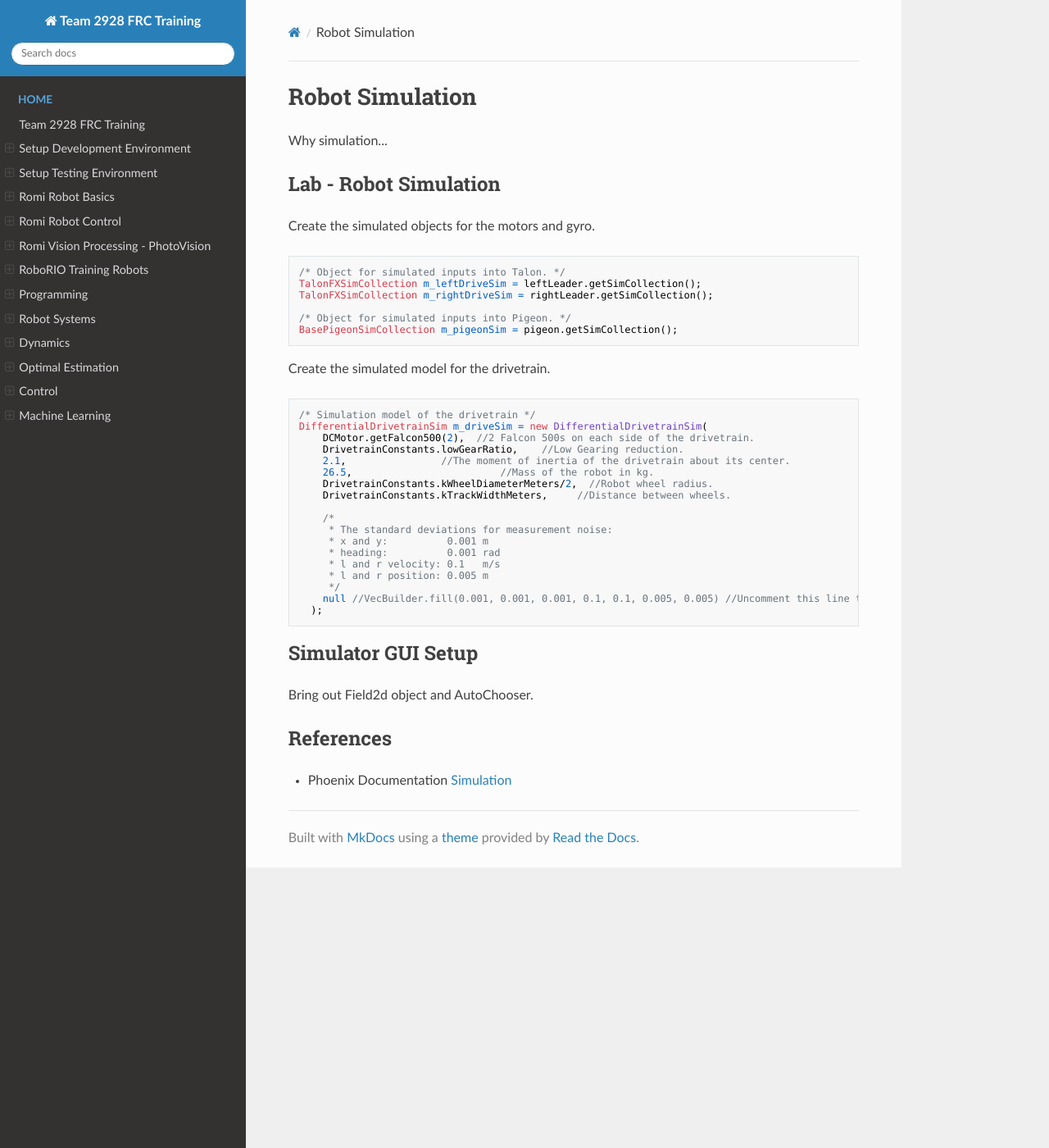
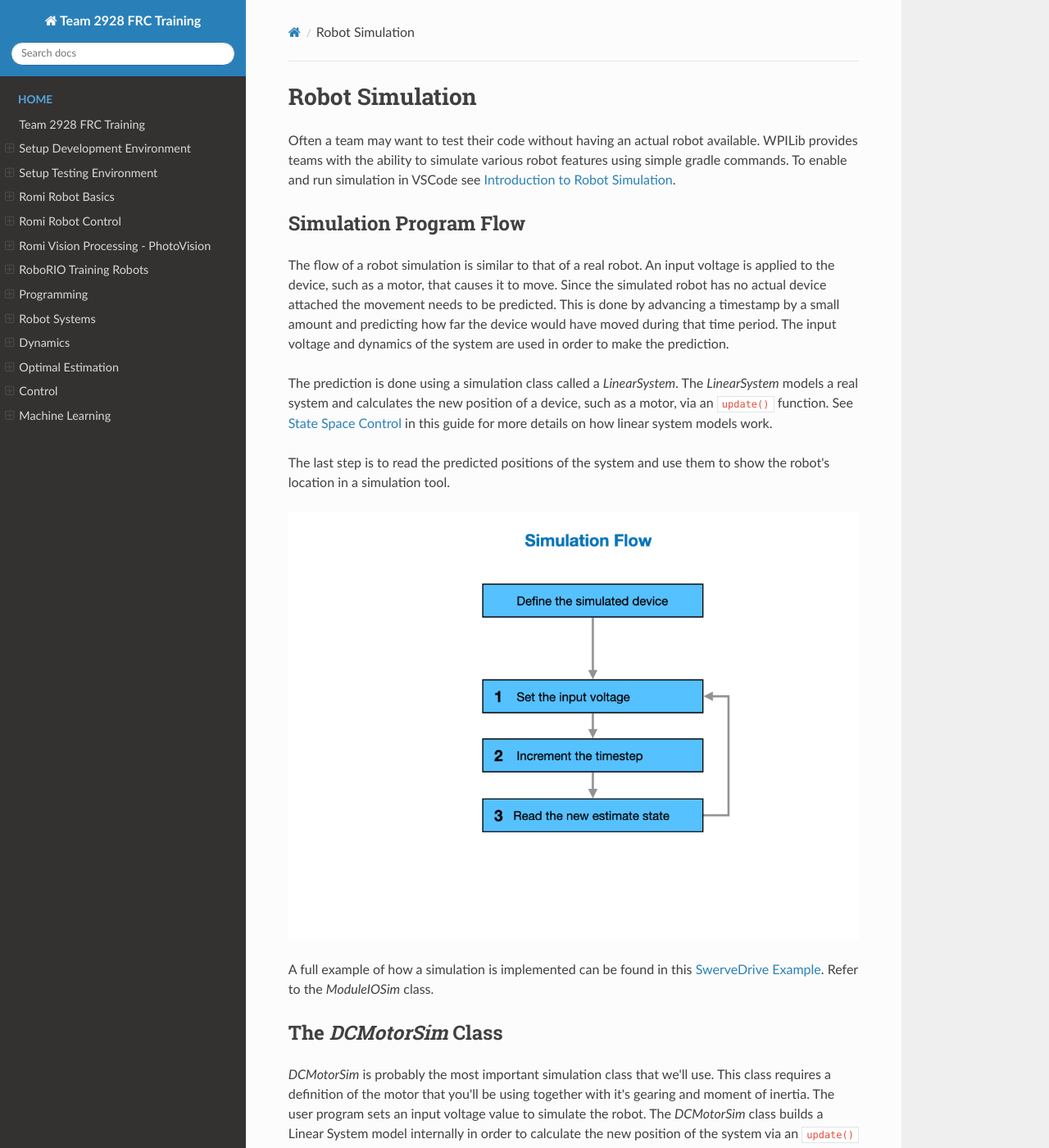
Before and after one commit to FRC-2928/FRC-Programmer-Training, an MkDocs documentation site: the page built from docs/RoboRIO/robiRIOSimulation.md, in a window 1280 px wide and 1400 px high. Shown: the whole window at 82% size. Built offline with MkDocs 1.6.1, drawn with Linux system fonts in a browser that asks for light colours; nearby versions of some CDN libraries; some of the changed text lies outside the part shown.

Commit message:
Added simulation

```diff
--- a/docs/RoboRIO/robiRIOSimulation.md
+++ b/docs/RoboRIO/robiRIOSimulation.md
@@ -1,42 +1,84 @@
 # Robot Simulation
-Why simulation...
+Often a team may want to test their code without having an actual robot available. WPILib provides teams with the ability to simulate various robot features using simple gradle commands. To enable and run simulation in VSCode see [Introduction to Robot Simulation](https://docs.wpilib.org/en/stable/docs/software/wpilib-tools/robot-simulation/introduction.html).
+
+## Simulation Program Flow
+The flow of a robot simulation is similar to that of a real robot.  An input voltage is applied to the device, such as a motor, that causes it to move.  Since the simulated robot has no actual device attached the movement needs to be predicted. This is done by advancing a timestamp by a small amount and predicting how far the device would have moved during that time period. The input voltage and dynamics of the system are used in order to make the prediction.
+
+The prediction is done using a simulation class called a *LinearSystem*. The *LinearSystem* models a real system and calculates the new position of a device, such as a motor, via an `update()` function. See [State Space Control](../Concepts/Control/stateSpaceControl.md) in this guide for more details on how linear system models work.
+
+The last step is to read the predicted positions of the system and use them to show the robot's location in a simulation tool.
+
+![Simulation Program Flow](../images/FRCSimulation/FRCSimulation.001.jpeg)
+
+A full example of how a simulation is implemented can be found in this [SwerveDrive Example](https://github.com/Mechanical-Advantage/AdvantageKit/tree/main/example_projects/advanced_swerve_drive/src/main).  Refer to the *ModuleIOSim* class.
+
+## The *DCMotorSim* Class
+*DCMotorSim* is probably the most important simulation class that we'll use.  This class requires a definition of the motor that you'll be using together with it's gearing and moment of inertia. The user program sets an input voltage value to simulate the robot.  The *DCMotorSim* class builds a Linear System model internally in order to calculate the new position of the system via an `update()` function. (see [State Space Control](../Concepts/Control/stateSpaceControl.md) in this guide).
+
+![DCMotorSim Class](../images/FRCSimulation/FRCSimulation.002.jpeg)
+
+There are a number of parameters that need to be supplied when defining a DCMotor, such as *Torque when stalled* or *Angular velocity under no load*. Fortunatelly, these are all provided for us in the Phoenix API.  Just select the motor that you're using and the number of motors in a gearbox (usually 1).  For example.
+
+	private DCMotorSim driveSim = new DCMotorSim(DCMotor.getFalcon500(1), 6.75, 0.025);
+
+The gearing and moment of inertia of the DC motor of the DC motor must also be provided.  These can be obtained from simulation examples. Use the ones shown above as a starting point.
+
+As the program runs the `setInputVoltage()` is usually called from the `simulationPeriodic()` loop of the subsystem, or from the `execute()` phase of a command, using:
+
+	driveSim.setInputVoltage(driveAppliedVolts);
+
+The Linear System model	is then updated to compute the new positions of the system.  This would again be done in the `simulationPeriodic()` loop every `0.02`seconds.
+
+	driveSim.update(0.02);
+
+Finally, the predicted positions of the system can be read and used to show the robot's location in a simulation tool.
+
+	drivePositionRad = driveSim.getAngularPositionRad();
 
 
-## Lab - Robot Simulation
-Create the simulated objects for the motors and gyro.
+<!-- ## Lab - Robot Simulation
+Create the simulated objects for the drive and turn motors of a swerve drive chassis.
 
-    /* Object for simulated inputs into Talon. */
-	TalonFXSimCollection m_leftDriveSim = leftLeader.getSimCollection();
-	TalonFXSimCollection m_rightDriveSim = rightLeader.getSimCollection();
+    private DCMotorSim driveSim = new DCMotorSim(DCMotor.getFalcon500Foc(1), 6.75, 0.025);
+	private DCMotorSim turnSim = new DCMotorSim(DCMotor.getFalcon500Foc(1), 150.0 / 7.0, 0.004);
 
-	/* Object for simulated inputs into Pigeon. */
-	BasePigeonSimCollection m_pigeonSim = pigeon.getSimCollection();
 
-Create the simulated model for the drivetrain.
+Create functions to set the voltages on the motors.
 
-    /* Simulation model of the drivetrain */
-	DifferentialDrivetrainSim m_driveSim = new DifferentialDrivetrainSim(
-		DCMotor.getFalcon500(2),  //2 Falcon 500s on each side of the drivetrain.
-		DrivetrainConstants.lowGearRatio,    //Low Gearing reduction.
-		2.1,                //The moment of inertia of the drivetrain about its center.
-		26.5,                         //Mass of the robot in kg.
-		DrivetrainConstants.kWheelDiameterMeters/2,  //Robot wheel radius.
-		DrivetrainConstants.kTrackWidthMeters,     //Distance between wheels.
+	public void setDriveVoltage(double volts) {
+		driveAppliedVolts = MathUtil.clamp(volts, -12.0, 12.0);
+		driveSim.setInputVoltage(driveAppliedVolts);
+	}
 
-		/*
-		 * The standard deviations for measurement noise:
-		 * x and y:          0.001 m
-		 * heading:          0.001 rad
-		 * l and r velocity: 0.1   m/s
-		 * l and r position: 0.005 m
-		 */
-		null //VecBuilder.fill(0.001, 0.001, 0.001, 0.1, 0.1, 0.005, 0.005) //Uncomment this line to add measurement noise.
-	  );
+	public void setTurnVoltage(double volts) {
+		turnAppliedVolts = MathUtil.clamp(volts, -12.0, 12.0);
+		turnSim.setInputVoltage(turnAppliedVolts);
+	}
 
-## Simulator GUI Setup
-Bring out Field2d object and AutoChooser.
+Run `update` on the motors to progress them forward one timestamp.  This would be done in the `simulationPeriodic()` loop every `0.02`seconds.
 
+	driveSim.update(0.02);
+    turnSim.update(0.02);
+
+The drive and turn motors can then be read.
+
+	inputs.drivePositionRad = driveSim.getAngularPositionRad();
+	inputs.turnPosition = new Rotation2d(turnSim.getAngularPositionRad());
+
+And be used to update odometry.
+
+	inputs.odometryDrivePositionsRad = new double[] {inputs.drivePositionRad};
+    inputs.odometryTurnPositions = new Rotation2d[] {inputs.turnPosition}; -->
+
+## CANivore Hardware Attached Simulation
+CANivore supports hardware-attached simulation when used in an FRC robot program. This allows a CANivore to be used with real devices on supported host operating systems, see [CANivore Hardware Attached Simulation](https://pro.docs.ctr-electronics.com/en/latest/docs/canivore/canivore-hardware-attached.html).
 
 ## References
 
+- FRC Documentation [Device Simulation](https://docs.wpilib.org/en/stable/docs/software/wpilib-tools/robot-simulation/device-sim.html)
+
 - Phoenix Documentation [Simulation](https://docs.ctre-phoenix.com/en/latest/ch15a_Simulation.html#simulation)
+
+- Phoenix [Simulation Code Example](https://github.com/CrossTheRoadElec/Phoenix6-Examples/blob/main/java/Simulation/src/main/java/frc/robot/Robot.java)
+
+- AdvantageKit [SwerveDrive Example](https://github.com/Mechanical-Advantage/AdvantageKit/tree/main/example_projects/advanced_swerve_drive/src/main) with Simulation
```
Also changed, not shown: docs/RoboRIO/motorConfig.md (+14 -0 lines), docs/RoboRIO/swervedrive.md (+2 -2 lines), docs/images/FRCSimulation/FRCSimulation.001.jpeg (added), docs/images/FRCSimulation/FRCSimulation.002.jpeg (added).
